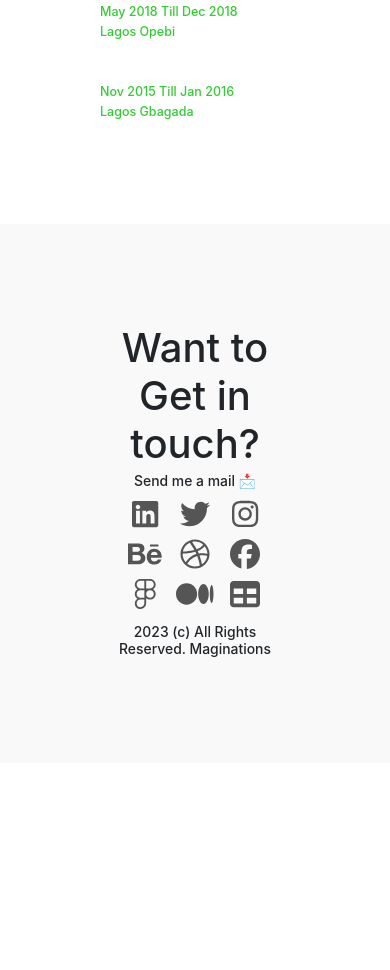
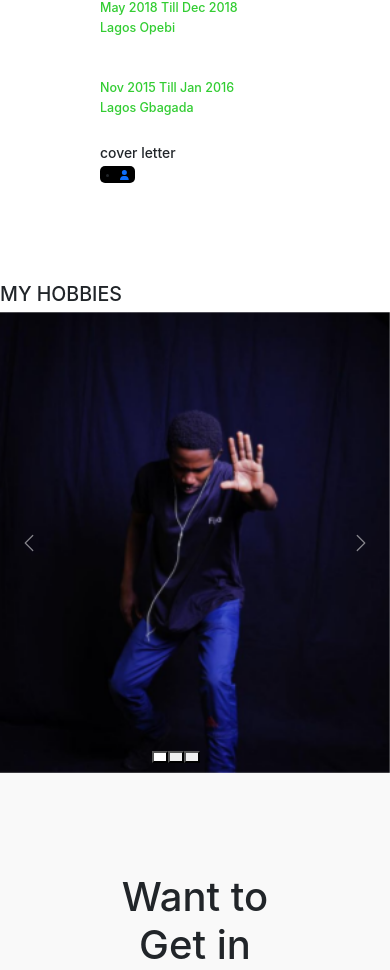
Before and after one commit to maryfiona/jeremiah-portfolio, a React (Create React App) app: page / in a window 390 px wide. Shown: the part 5831-6801 px from the top of the page. Before the commit the page ends 6594 px from the top, so only its background shows below. Built offline with nearby package versions, Linux system fonts and the light colour scheme.

Commit message:
my hobbies

```diff
--- a/src/components/About.css
+++ b/src/components/About.css
@@ -54,6 +54,9 @@ font-size: 4em;
     color: green;
   }
   .download {
+    border:none;
+    border-radius: 0.5em;
+    background-color: black;
 
-    background-color: green;
+
   }
--- a/src/components/About.js
+++ b/src/components/About.js
@@ -1,5 +1,6 @@
 import React from "react";
 import './About.css';
+import photograph from '../Assets/photograph.png'
 
 import { FontAwesomeIcon } from '@fortawesome/react-fontawesome';
 import { faUser } from '@fortawesome/free-solid-svg-icons';
@@ -7,6 +8,7 @@ import { faUser } from '@fortawesome/free-solid-svg-icons';
 // import { faUser } from '@fortawesome/free-brands-svg-icons';
 import Navbar from "./Navbar";
 import profile1 from '../Assets/profile1.png';
+
 
 
 
@@ -83,7 +85,7 @@ const About = () => {
             </section>
             <section>
               <h1> Download My Resume </h1>
-              <button>
+              <button className="download">
                 <li>
                   <a href="/">
                     <FontAwesomeIcon className='fau' icon={faUser} />
@@ -119,10 +121,92 @@ const About = () => {
               <h5>Lagos Gbagada</h5>
 
             </section>
+            <section>
+              <h4 className="mt-5"> cover letter </h4>
+              <button className="download">
+                <li>
+                  <a href="/">
+                    <FontAwesomeIcon className='fau' icon={faUser} />
+                    </a>
+                    </li>
+                    </button>
+
+            </section>
 
           </div>
         </div>
       </div>
+
+
+
+      <h1>MY HOBBIES</h1>
+
+
+<div id="carouselBasicExample" className="carousel slide carousel-fade" data-mdb-ride="carousel">
+
+  <div className="carousel-indicators">
+    <button
+      type="button"
+      data-mdb-target="#carouselBasicExample"
+      data-mdb-slide-to="0"
+      className="active"
+      aria-current="true"
+      aria-label="Slide 1"
+    ></button>
+    <button
+      type="button"
+      data-mdb-target="#carouselBasicExample"
+      data-mdb-slide-to="1"
+      aria-label="Slide 2"
+    ></button>
+    <button
+      type="button"
+      data-mdb-target="#carouselBasicExample"
+      data-mdb-slide-to="2"
+      aria-label="Slide 3"
+    ></button>
+  </div>
+
+
+  <div className="carousel-inner">
+
+    <div className="carousel-item active">
+      <img src={photograph} className="d-block w-100" alt="Sunset Over the City"/>
+      <div className="carousel-caption d-none d-md-block">
+        <h2>PHOTOGRAPHER</h2>
+      </div>
+    </div>
+
+
+    <div className="carousel-item">
+      <img src="https://mdbcdn.b-cdn.net/img/Photos/Slides/img%20(22).webp" className="d-block w-100" alt="Canyon at Nigh"/>
+      <div className="carousel-caption d-none d-md-block">
+        <h2>PHOTOGRAPHER</h2>
+      </div>
+    </div>
+
+    <div className="carousel-item">
+      <img src="https://mdbcdn.b-cdn.net/img/Photos/Slides/img%20(23).webp" className="d-block w-100" alt="Cliff Above a Stormy Sea"/>
+      <div className="carousel-caption d-none d-md-block">
+        <h5>Third slide label</h5>
+        <p>Praesent commodo cursus magna, vel scelerisque nisl consectetur.</p>
+      </div>
+    </div>
+  </div>
+
+
+
+  <button className="carousel-control-prev" type="button" data-mdb-target="#carouselBasicExample" data-mdb-slide="prev">
+    <span className="carousel-control-prev-icon" aria-hidden="true"></span>
+    <span className="visually-hidden">Previous</span>
+  </button>
+  <button className="carousel-control-next" type="button" data-mdb-target="#carouselBasicExample" data-mdb-slide="next">
+    <span className="carousel-control-next-icon" aria-hidden="true"></span>
+    <span className="visually-hidden">Next</span>
+  </button>
+</div>
+
+
 
 
 
```
Also changed, not shown: src/Assets/photograph.png (added).
